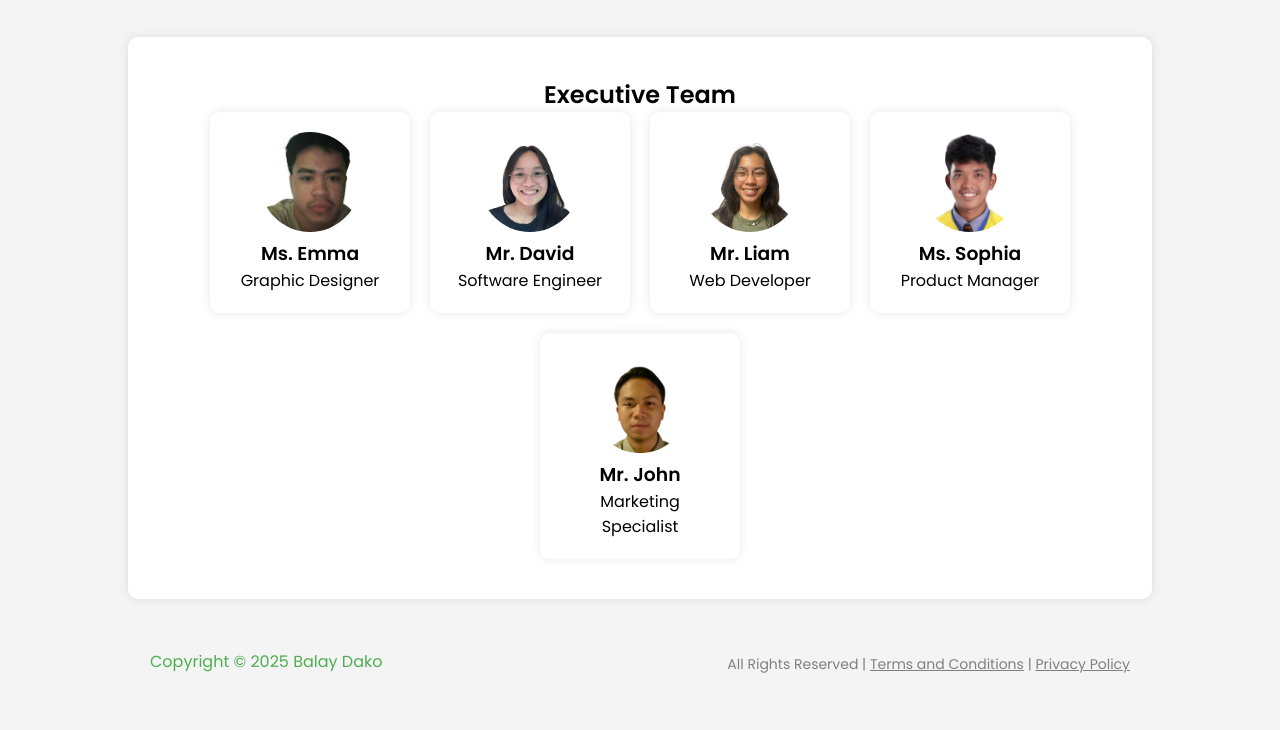
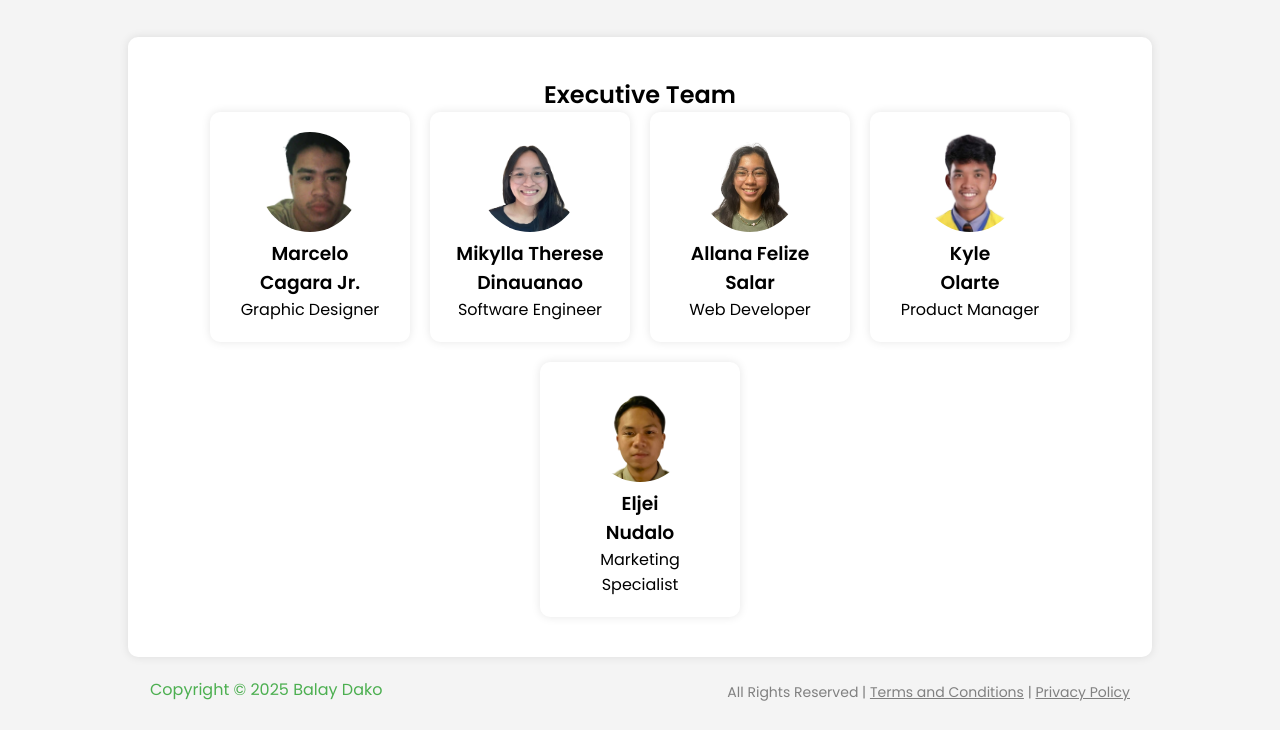
Before and after one commit to mikyllatherese/sysarch-balaydako, a plain HTML site: page members.html in a window 1280 px wide. Shown: the part 210-940 px from the top of the page. Drawn offline with Linux system fonts and the light colour scheme.

Commit message:
3:35pm 2/17

```diff
--- a/members.html
+++ b/members.html
@@ -3,7 +3,8 @@
   <head>
     <meta charset="UTF-8" />
     <meta name="viewport" content="width=device-width, initial-scale=1.0" />
-    <title>Balay Dako - Members</title>
+    <title>Members</title>
+    <link rel="icon" href="/images/logo.png" />
     <link rel="stylesheet" href="styles.css" />
     <style>
       body {
@@ -86,27 +87,27 @@
         <div class="team-container">
           <div class="team-member">
             <img src="/images/cagara.jpg" alt="Ms. Emma" />
-            <h3>Ms. Emma</h3>
+            <h3>Marcelo <br />Cagara Jr.</h3>
             <p>Graphic Designer</p>
           </div>
           <div class="team-member">
             <img src="images/dinauanao.jpg" alt="Mr. David" />
-            <h3>Mr. David</h3>
+            <h3>Mikylla Therese Dinauanao</h3>
             <p>Software Engineer</p>
           </div>
           <div class="team-member">
             <img src="images/salar.png" alt="Mr. Liam" />
-            <h3>Mr. Liam</h3>
+            <h3>Allana Felize Salar</h3>
             <p>Web Developer</p>
           </div>
           <div class="team-member">
             <img src="images/olarte.png" alt="Ms. Sophia" />
-            <h3>Ms. Sophia</h3>
+            <h3>Kyle <br />Olarte</h3>
             <p>Product Manager</p>
           </div>
           <div class="team-member">
             <img src="images/nudalo.png" alt="Mr. John" />
-            <h3>Mr. John</h3>
+            <h3>Eljei <br />Nudalo</h3>
             <p>Marketing Specialist</p>
           </div>
         </div>
--- a/styles.css
+++ b/styles.css
@@ -298,8 +298,8 @@ nav ul li a {
     justify-content: space-between;
     margin-left: 150px;
     margin-right: 150px;
-    margin-top: 50px;
-    margin-bottom: 50px;
+    margin-top: 20px;
+    margin-bottom: 20px;
     font-size: 14px;
 }
 
```
Also changed, not shown: index.html (+2 -1 lines), login.html (added, +11 -0 lines).
